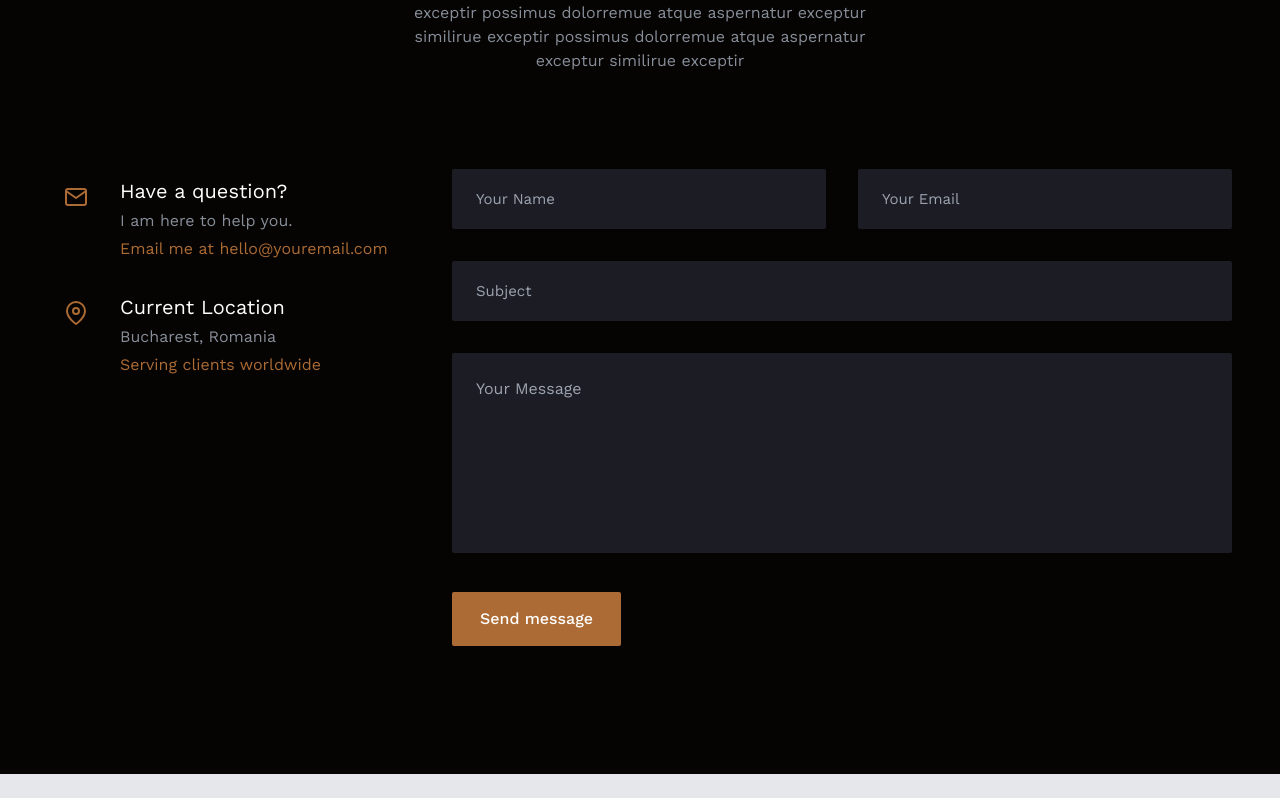
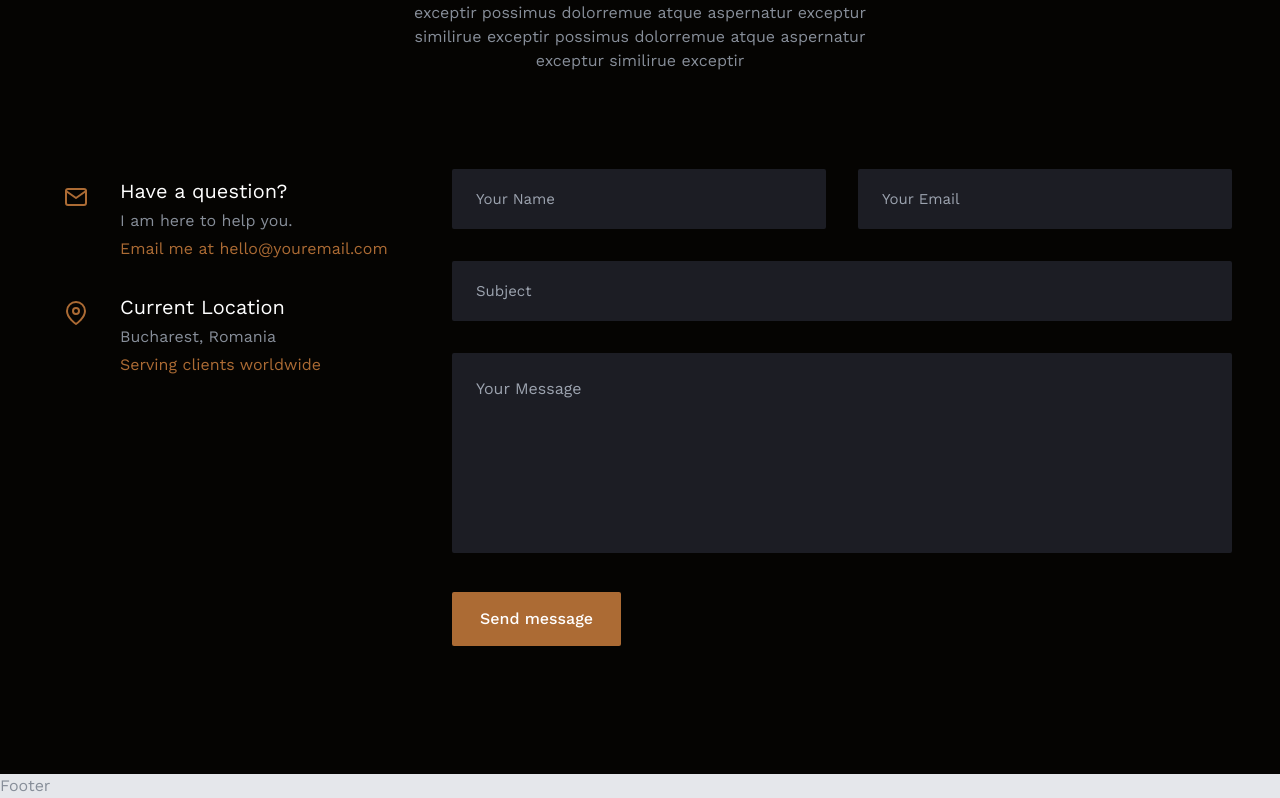
Before and after one commit to afiktahirov/afiktahirov.com, a React (Create React App) app: page / in a window 1280 px wide. Shown: the part 5015-5813 px from the top of the page. Before the commit the page ends 5789 px from the top, so only its background shows below. Built offline with nearby package versions, Linux system fonts and the light colour scheme; a web font is replaced by a local one.

Commit message:
up footer

```diff
--- a/src/components/Footer.js
+++ b/src/components/Footer.js
@@ -2,9 +2,7 @@ import React from 'react'
 
 const Footer = () => {
   return (
-    <div>
-
-    </div>
+    <div>Footer</div>
   )
 }
 
```
